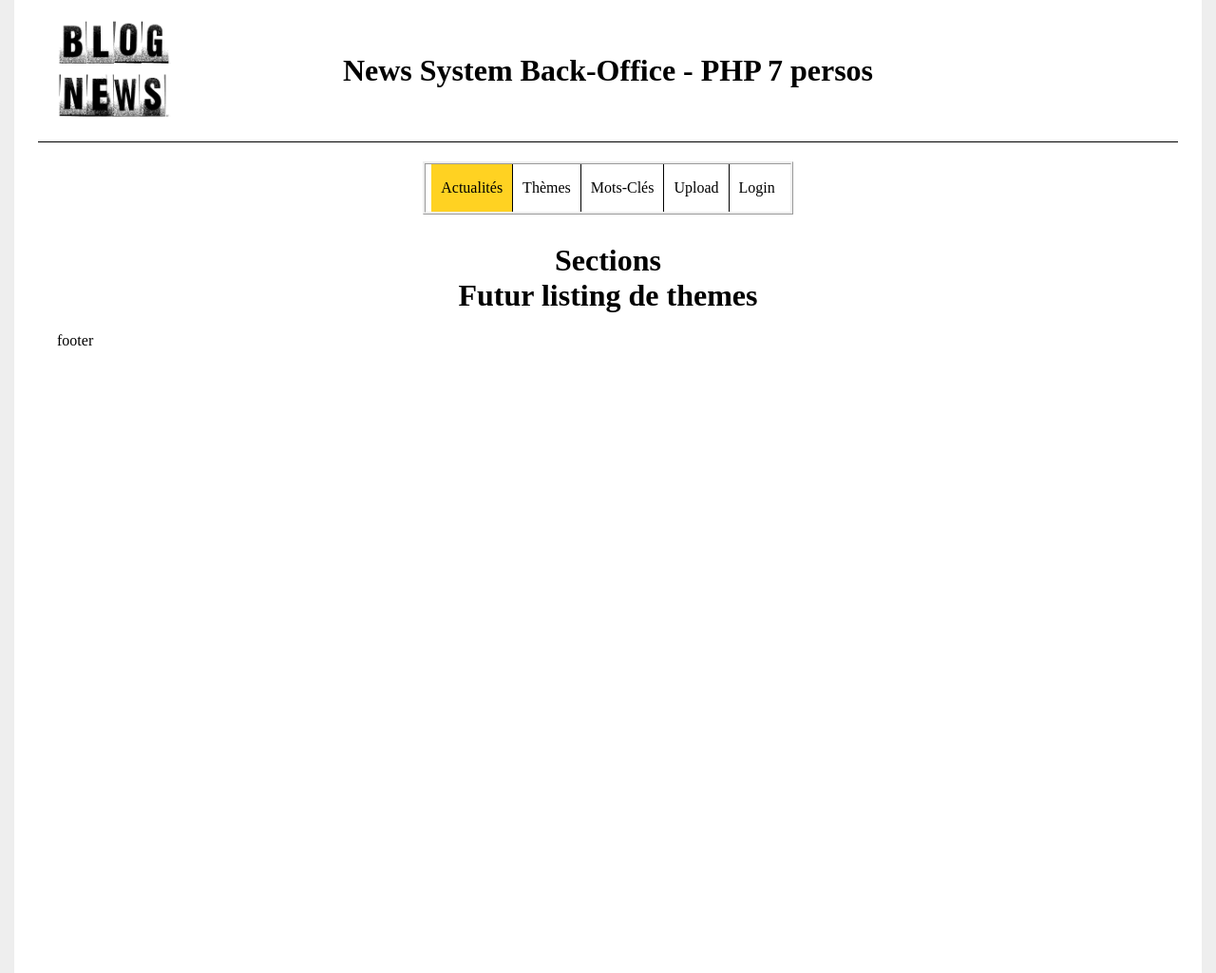
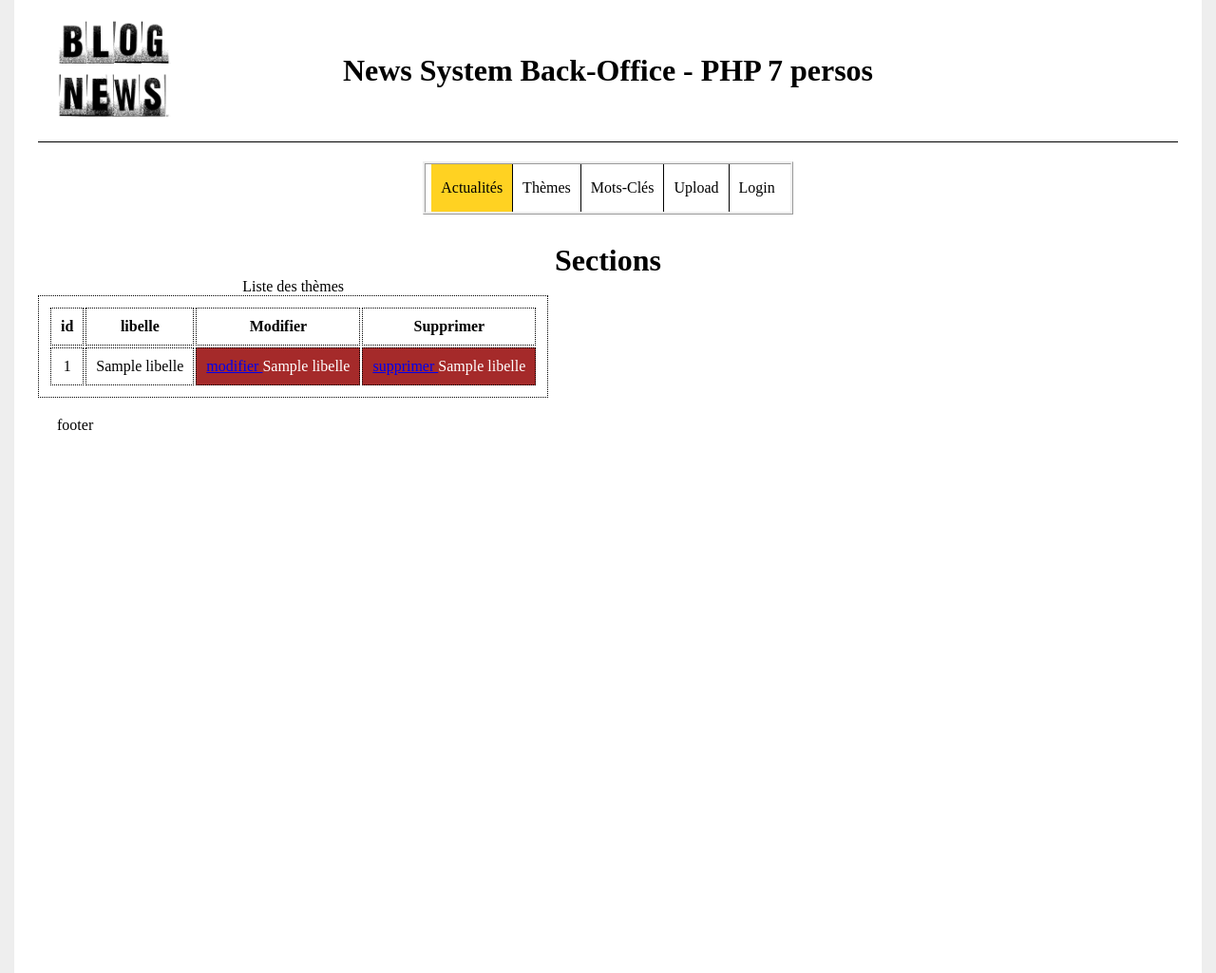
Before and after one commit to skanderKhabou/BlogNews_Project, a PHP site: template views/themes/liste.php in a window 1280 px wide. Shown: the whole page at 95% size. Run offline with PHP 8.4, Linux system fonts and the light colour scheme; the template is opened without the code that fills it: most values are stand-ins (such as "Sample title", 1, 10 or a date in 2020); data that the repository does not hold is empty.

Commit message:
add the liste of theme in the dom in the table

```diff
--- a/controllers/controller_themes.php
+++ b/controllers/controller_themes.php
@@ -1,5 +1,5 @@
 <?php
-
+include "models/ManagerTheme.php";
 //controller specifique
 
 switch ($action) {
@@ -16,9 +16,9 @@ switch ($action) {
              break;
         case '0':  default:
         // liste des thèmes
-      //   $liste = ManagerTheme::findAll($cnx)
+        $liste = ManagerTheme::findAll($cnx);
+        var_dump($liste);
         include_once("views/themes/liste.php");
         break;
 }
 ?>
-<h1>Hello from themes</h1>
--- a/views/themes/liste.php
+++ b/views/themes/liste.php
@@ -8,7 +8,24 @@
 ob_start();
 // le robot n affichera pas le h1 , ils seront enregistrer dans la mémoire vive
 ?>
-<h1>Futur listing de themes</h1>
+<!-- on va afficher la liste de theme fetcher  -->
+<table>
+    <caption>Liste des thèmes</caption>
+    <tr>
+    <th>id</th>
+    <th>libelle</th>
+    <th>Modifier</th>
+    <th>Supprimer</th>
+    </tr>
+    <?php foreach ($liste as $theme) { ?>
+<tr>
+<td><?= $theme->getIdTheme(); ?></td>
+<td><?= $theme->getLibelle(); ?></td>
+<td><a href="index.php?section=1&action=2&id=<?= $theme->getIdTheme(); ?>">modifier </a><?= $theme->getLibelle(); ?></td>
+<td><a href="index.php?section=1&action=3&id=<?= $theme->getIdTheme(); ?>">supprimer </a><?= $theme->getLibelle(); ?></td>
+</tr>
+    <?php } ?>
+</table>
 
 
 <?php
```
